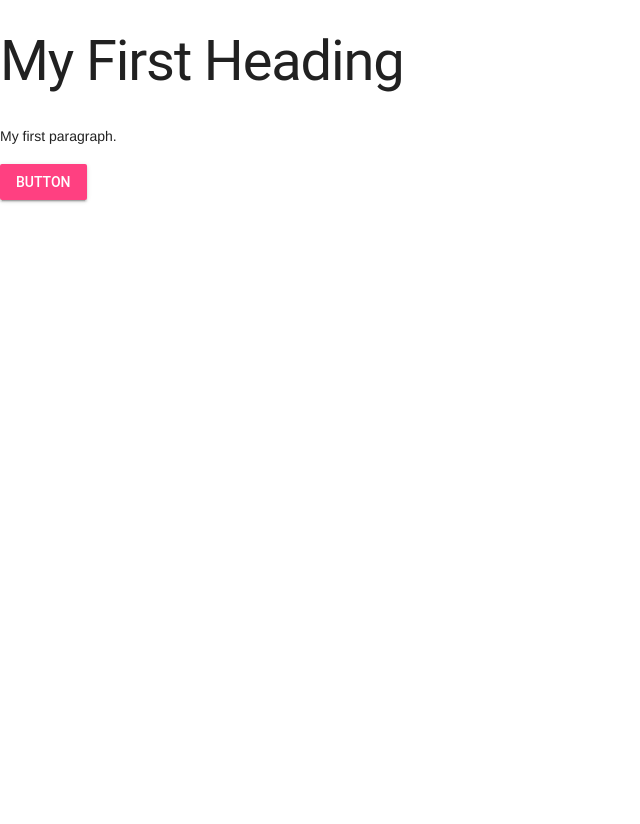
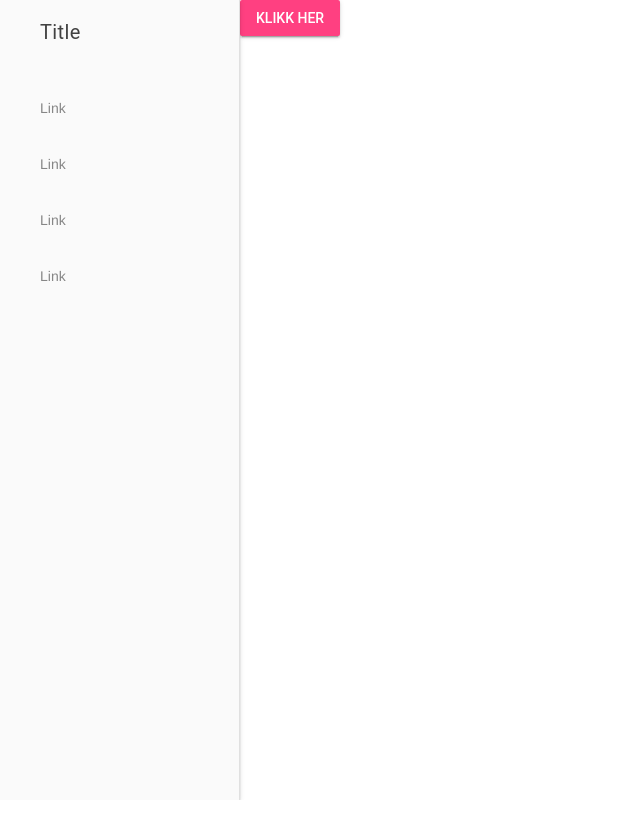
Before and after one commit to tomsolem/tomsolem.github.io, a plain HTML site: page index.html in a window 1280 px wide. Shown: the whole page, without its empty margins (0-640 px from the left). After the commit the page ends 800 px from the top, so only its background shows below. Drawn offline with nearby package versions, Linux system fonts and the light colour scheme.

Commit message:
added MDL layout

```diff
--- a/index.html
+++ b/index.html
@@ -7,14 +7,27 @@
             <script defer src="https://code.getmdl.io/1.3.0/material.min.js"></script>
     </head>
 <body>
+<!-- No header, and the drawer stays open on larger screens (fixed drawer). -->
+<div class="mdl-layout mdl-js-layout mdl-layout--fixed-drawer">
+        <div class="mdl-layout__drawer">
+          <span class="mdl-layout-title">Title</span>
+          <nav class="mdl-navigation">
+            <a class="mdl-navigation__link" href="">Link</a>
+            <a class="mdl-navigation__link" href="">Link</a>
+            <a class="mdl-navigation__link" href="">Link</a>
+            <a class="mdl-navigation__link" href="">Link</a>
+          </nav>
+        </div>
+        <main class="mdl-layout__content">
+          <div class="page-content">
+                <!-- Accent-colored raised button with ripple -->
+                <button class="mdl-button mdl-js-button mdl-button--raised mdl-js-ripple-effect mdl-button--accent">
+                Klikk her
+                </button>
+            </div>
+        </main>
+      </div>
 
-<h1>My First Heading</h1>
-
-<p>My first paragraph.</p>
-<!-- Accent-colored raised button with ripple -->
-<button class="mdl-button mdl-js-button mdl-button--raised mdl-js-ripple-effect mdl-button--accent">
-        Button
-      </button>
 
 </body>
 </html>
```
